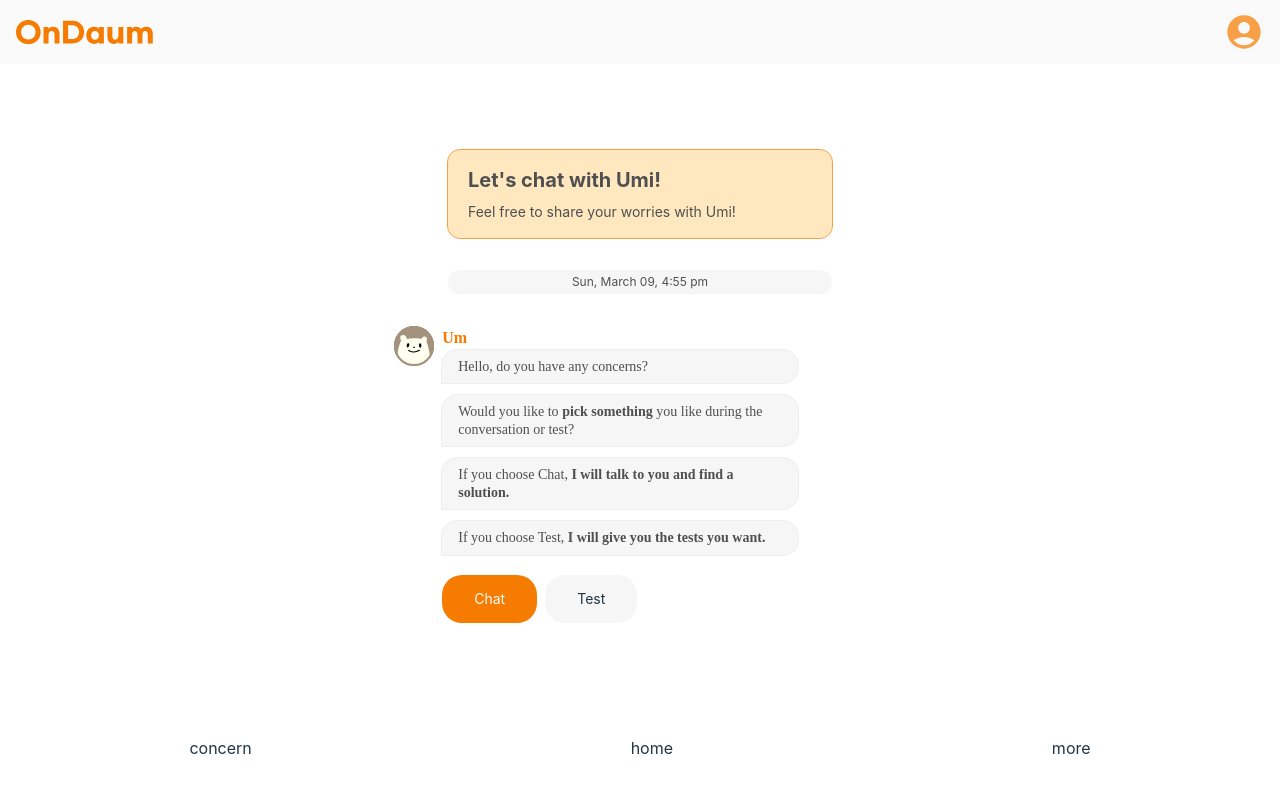
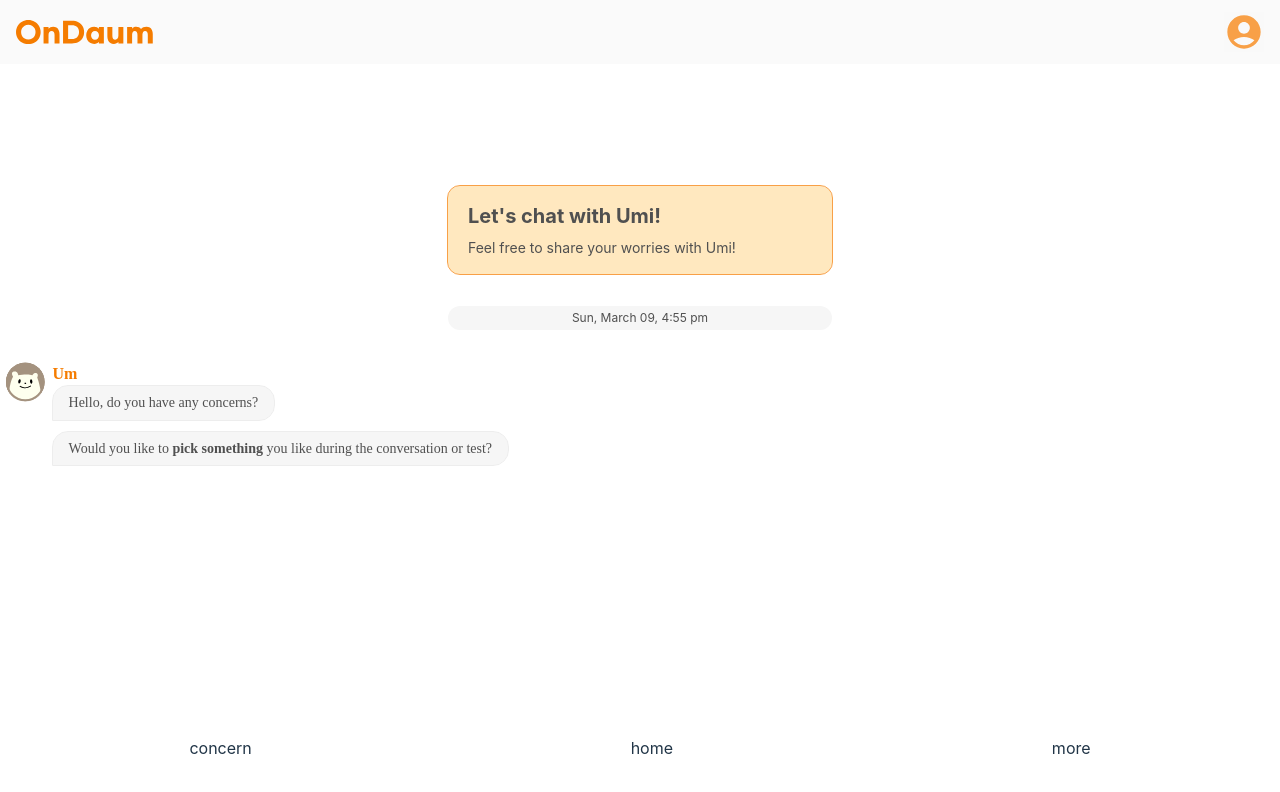
Before and after one commit to solutionchallenge/ondaum-client, a React (Vite) app: page /login in a window 1280 px wide. Both pictures are taken after a click on the button "Sign in with Google". Shown: the top 792 px of the page. Built offline with nearby package versions, Linux system fonts and the light colour scheme.

Commit message:
feat: add frame motion

```diff
--- a/src/commons/data-display/List/initgroup.tsx
+++ b/src/commons/data-display/List/initgroup.tsx
@@ -1,51 +1,51 @@
+import { useEffect, useState } from "react";
+import { motion } from "framer-motion";
 import ListItem from ".";
 
-export default function InitChatList() {
+const chatContents = [
+  [{ text: "Hello, do you have any concerns?", bold: false }],
+  [
+    { text: "Would you like to ", bold: false },
+    { text: "pick something", bold: true },
+    { text: " you like during the conversation or test?", bold: false },
+  ],
+  [
+    { text: "If you choose Chat, ", bold: false },
+    { text: "I will talk to you and find a solution.", bold: true },
+  ],
+  [
+    { text: "If you choose Test, ", bold: false },
+    { text: "I will give you the tests you want.", bold: true },
+  ],
+];
+
+export default function InitChatList({ onFinish }: { onFinish?: () => void }) {
+  const [visibleCount, setVisibleCount] = useState(0);
+
+  useEffect(() => {
+    if (visibleCount < chatContents.length) {
+      const timer = setTimeout(() => {
+        setVisibleCount((prev) => prev + 1);
+      }, 1000); // 1초에 하나씩
+
+      return () => clearTimeout(timer);
+    } else if (visibleCount === chatContents.length && onFinish) {
+      onFinish();
+    }
+  }, [visibleCount, onFinish]);
+
   return (
     <div className="flex flex-col gap-3">
-      <ListItem
-        contents={[{ text: "Hello, do you have any concerns?", bold: false }]}
-      />
-      <ListItem
-        contents={[
-          {
-            text: "Would you like to ",
-            bold: false,
-          },
-          {
-            text: "pick something",
-            bold: true,
-          },
-          {
-            text: " you like during the conversation or test?",
-            bold: false,
-          },
-        ]}
-      />
-      <ListItem
-        contents={[
-          {
-            text: "If you choose Chat, ",
-            bold: false,
-          },
-          {
-            text: "I will talk to you and find a solution.",
-            bold: true,
-          },
-        ]}
-      />
-      <ListItem
-        contents={[
-          {
-            text: "If you choose Test, ",
-            bold: false,
-          },
-          {
-            text: "I will give you the tests you want.",
-            bold: true,
-          },
-        ]}
-      />
+      {chatContents.slice(0, visibleCount).map((contents, idx) => (
+        <motion.div
+          key={idx}
+          initial={{ opacity: 0, y: 10 }}
+          animate={{ opacity: 1, y: 0 }}
+          transition={{ duration: 0.5 }}
+        >
+          <ListItem contents={contents} />
+        </motion.div>
+      ))}
     </div>
   );
 }
--- a/src/services/home/index.tsx
+++ b/src/services/home/index.tsx
@@ -7,6 +7,7 @@ import ChatToggle from "../../commons/inputs/ToggleButton/chat";
 
 function HomePage() {
   const [selectedOption, setSelectedOption] = useState<"Chat" | "Test">("Chat");
+  const [isChatFinished, setIsChatFinished] = useState(false);
 
   return (
     <main className="flex flex-col justify-center items-center h-screen pb-44">
@@ -18,11 +19,14 @@ function HomePage() {
       <DateChip date={new Date("2025-03-09T16:55:00")} />
       <div className="w-full flex flex-row justify-center gap-2 ml-3">
         <UmAvatar />
-        <div className="flex flex-col w-ful">
+        <div className="flex flex-col w-full justify-start">
           <div className="justify-start text-main font-semibold font-['Pretendard']">
             Um
           </div>
-          <InitChatList />
+          <div className="min-h-[200px]">
+            <InitChatList onFinish={() => setIsChatFinished(true)} />
+          </div>
+          {isChatFinished && (
             <div className="flex mt-5 gap-2">
               <ChatToggle
                 key="Chat"
@@ -39,6 +43,7 @@ function HomePage() {
                 Test
               </ChatToggle>
             </div>
+          )}
         </div>
       </div>
     </main>
```
Lines whose indentation alone changed are shown as unchanged.
